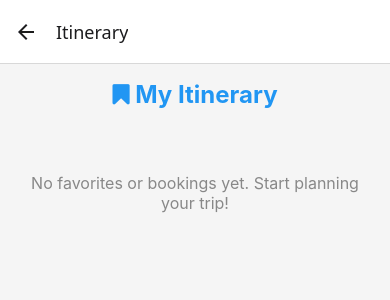
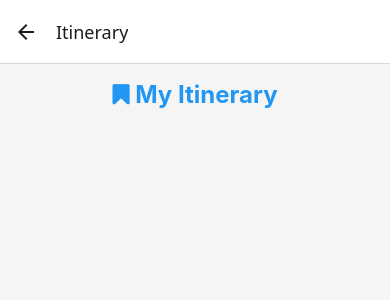
Before and after one commit to Katechen125/Pathfinder, a React Native app: screen /Itinerary in a window 390 px wide. Shown: the top 300 px of the page. Built offline with nearby package versions, Linux system fonts and the light colour scheme.

Commit message:
clean code

```diff
--- a/Source/Screens/ItineraryScreen.tsx
+++ b/Source/Screens/ItineraryScreen.tsx
@@ -92,11 +92,6 @@ const ItineraryScreen = () => {
             </View>
           </View>
         )}
-        ListEmptyComponent={
-          <Text style={styles.emptyText}>
-            No favorites or bookings yet. Start planning your trip!
-          </Text>
-        }
       />
     </View>
   );
```
